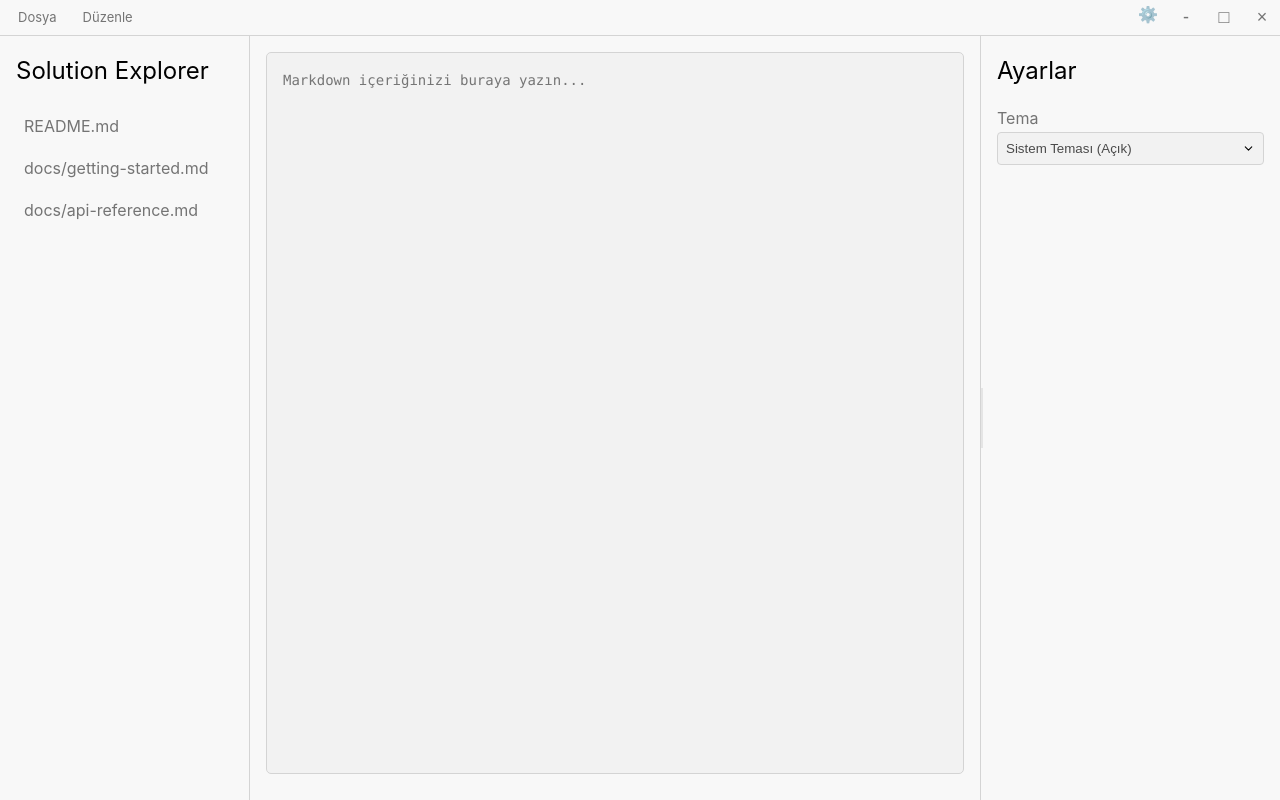
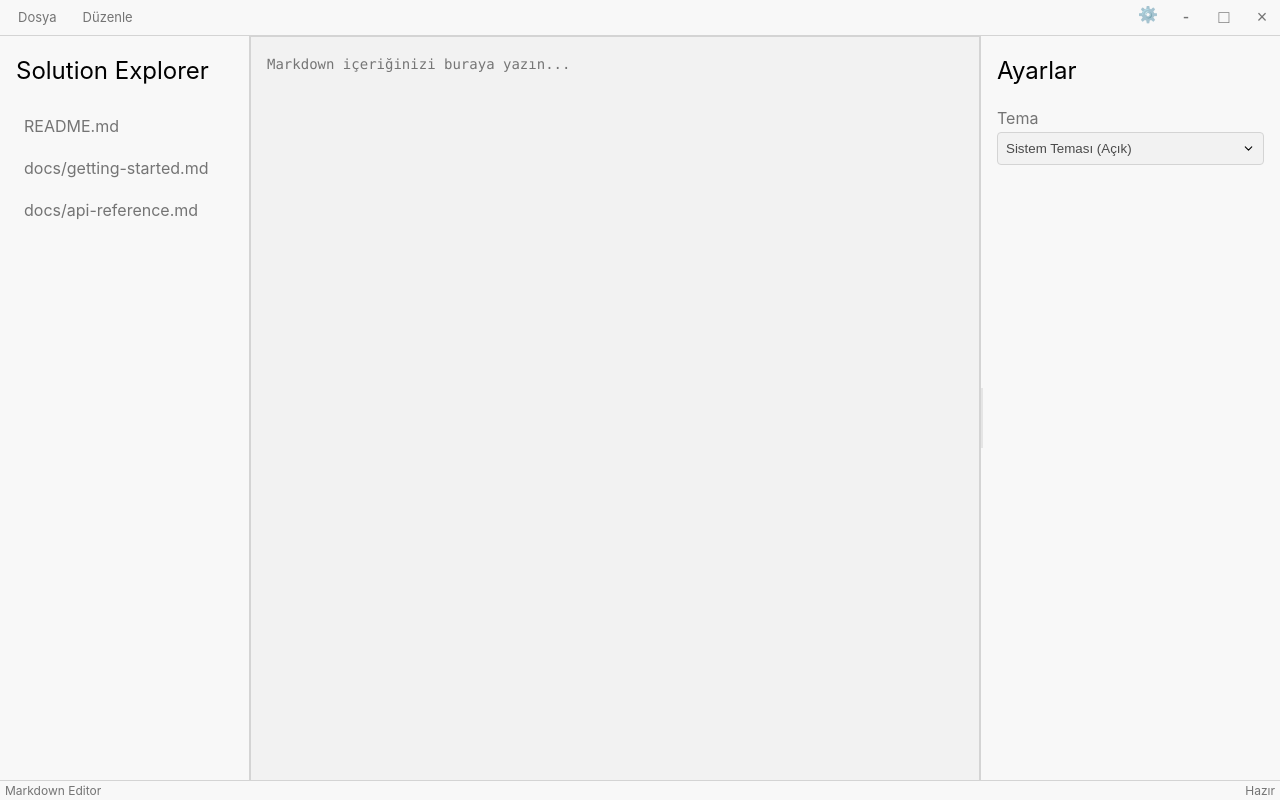
Before and after one commit to eatalay13/note-sync, a React (Vite) app in the folder src/renderer/: page / in a window 1280 px wide. Built offline with nearby package versions, Linux system fonts and the light colour scheme.

Commit message:
Integrate StatusBar component and adjust layout styles. Updated App component to include StatusBar, modified CSS to account for the new StatusBar height, and refined MarkdownEditor styles by removing padding and adjusting border properties.

```diff
--- a/src/renderer/src/App.tsx
+++ b/src/renderer/src/App.tsx
@@ -3,6 +3,7 @@ import './assets/notes.css'
 import MarkdownEditor from './components/MarkdownEditor'
 import SettingsPanel from './components/SettingsPanel'
 import SolutionExplorer from './components/SolutionExplorer'
+import StatusBar from './components/StatusBar'
 import TitleBar from './components/TitleBar'
 
 function App(): JSX.Element {
@@ -23,8 +24,12 @@ function App(): JSX.Element {
           onChange={setMarkdownContent}
           isSettingsVisible={isSettingsVisible}
         />
-        <SettingsPanel isVisible={isSettingsVisible} onToggle={toggleSettings} />
+        <SettingsPanel
+          isVisible={isSettingsVisible}
+          onToggle={toggleSettings}
+        />
       </div>
+      <StatusBar />
     </div>
   )
 }
--- a/src/renderer/src/assets/notes.css
+++ b/src/renderer/src/assets/notes.css
@@ -14,7 +14,10 @@
   display: flex;
   overflow: hidden;
   width: 100%;
-  height: calc(100vh - 36px); /* Ekran yüksekliği - TitleBar yüksekliği */
+  height: calc(
+    100vh - 72px
+  ); /* Ekran yüksekliği - TitleBar ve StatusBar yüksekliği */
+  position: relative;
 }
 
 .notes-container {
--- a/src/renderer/src/components/MarkdownEditor.css
+++ b/src/renderer/src/components/MarkdownEditor.css
@@ -1,7 +1,6 @@
 .markdown-editor {
   flex: 1;
   height: calc(100vh - 36px);
-  padding: 1rem;
   display: flex;
   flex-direction: column;
   transition: margin-right 0.3s ease;
@@ -16,7 +15,7 @@
   height: 100%;
   background: var(--editor-background);
   color: var(--text-primary);
-  border: 1px solid var(--border-color);
+  border-radius: 0;
   padding: 1rem;
   resize: none;
   font-family: 'Monaco', 'Menlo', 'Ubuntu Mono', monospace;
--- /dev/null
+++ b/src/renderer/src/components/StatusBar.css
@@ -0,0 +1,15 @@
+.status-bar {
+  height: 20px;
+  background: var(--ev-c-black-soft);
+  display: flex;
+  justify-content: space-between;
+  align-items: center;
+  padding: 0 5px;
+  border-top: 1px solid var(--ev-c-gray-1);
+  color: var(--ev-c-text-2);
+  position: absolute;
+  bottom: 0;
+  left: 0;
+  right: 0;
+  font-size: 12px;
+}
--- /dev/null
+++ b/src/renderer/src/components/StatusBar.tsx
@@ -0,0 +1,12 @@
+import './StatusBar.css'
+
+const StatusBar = (): JSX.Element => {
+  return (
+    <div className="status-bar">
+      <span>Markdown Editor</span>
+      <span>Hazır</span>
+    </div>
+  )
+}
+
+export default StatusBar
```
